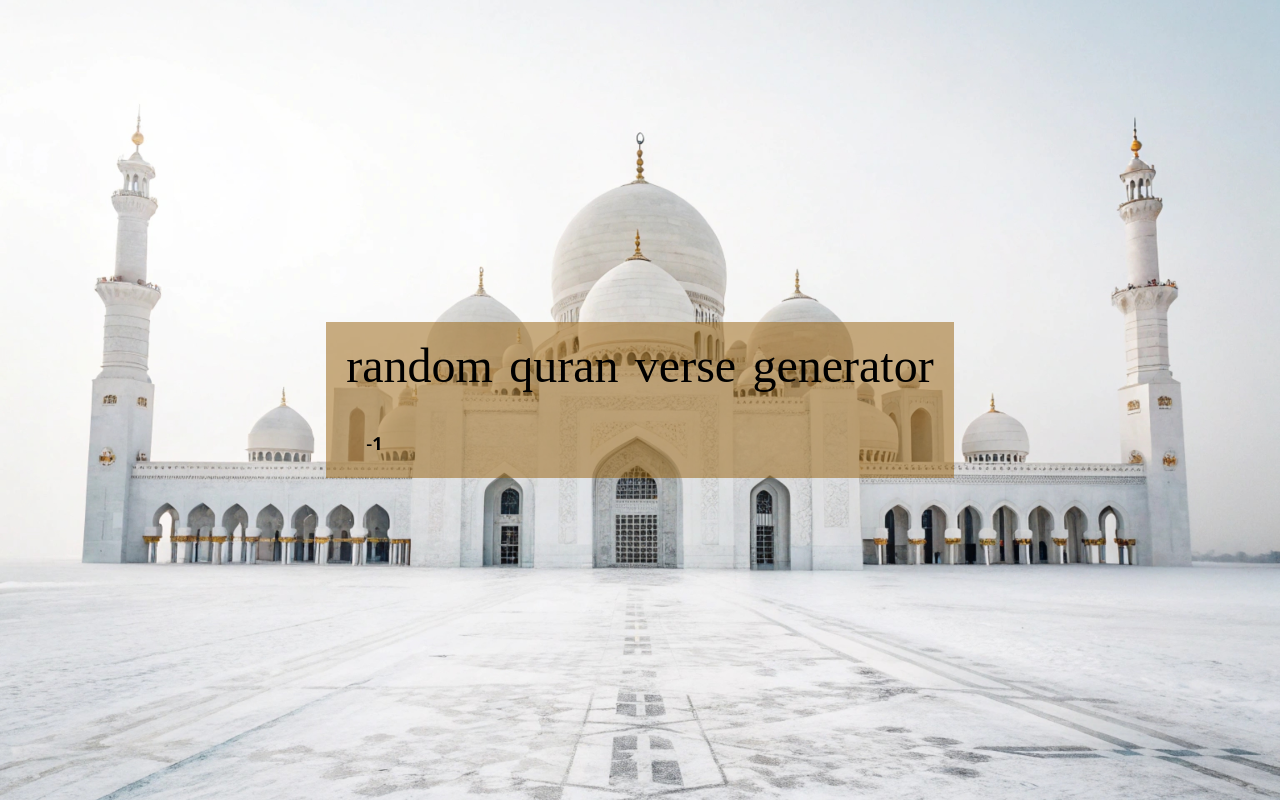
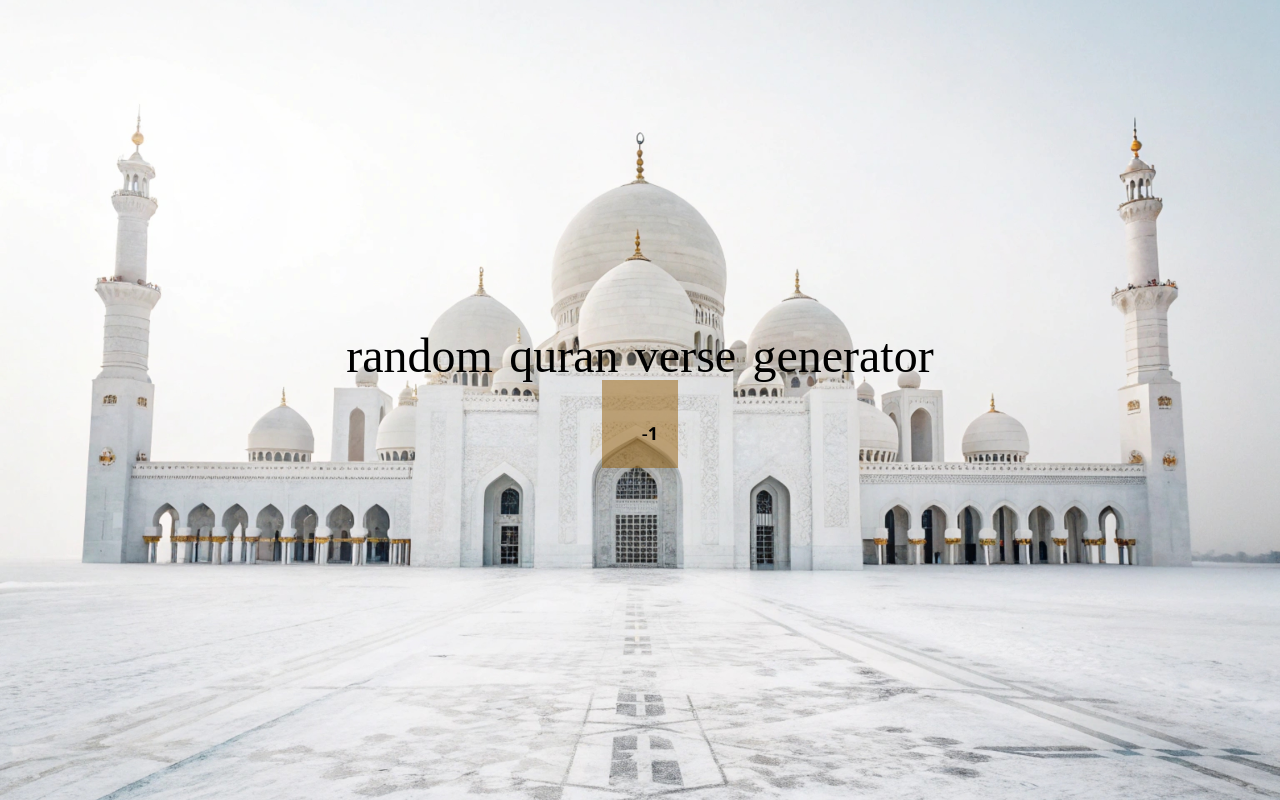
Before and after one commit to novabuster0/RandomAyah, a React (Vite) app: page / in a window 1280 px wide. Built offline with nearby package versions, Linux system fonts and the light colour scheme; no server answers.

Commit message:
Update App.jsx

```diff
--- a/src/App.jsx
+++ b/src/App.jsx
@@ -14,14 +14,14 @@ function App() {
                 setSurahNum(Math.round(Math.random() * 114));
             }}
             id="body"
-            className="w-screen h-screen select-none"
+            className="w-screen h-screen flex flex-col select-none"
         >
+            <h1 className="text-5xl">random quran verse generator</h1>
 
             <div
                 id="container"
                 className="p-5 flex flex-col gap-5  bg-[rgba(149,95,8,0.5)]"
             >
-            <h1 className="text-5xl">random quran verse generator</h1>
                 <div id="Ayah" className="text-2xl font-bold">
                     {ayahData.ayah}
                 </div>
```
